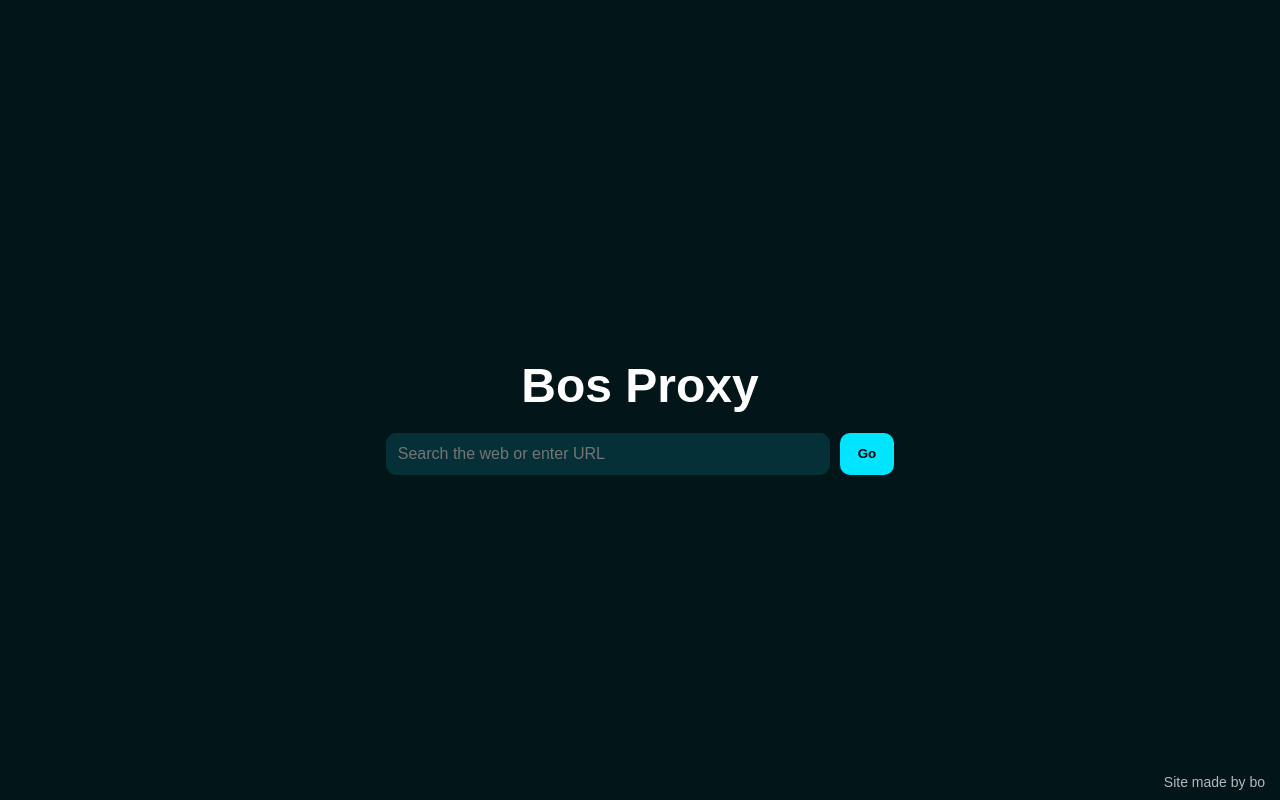
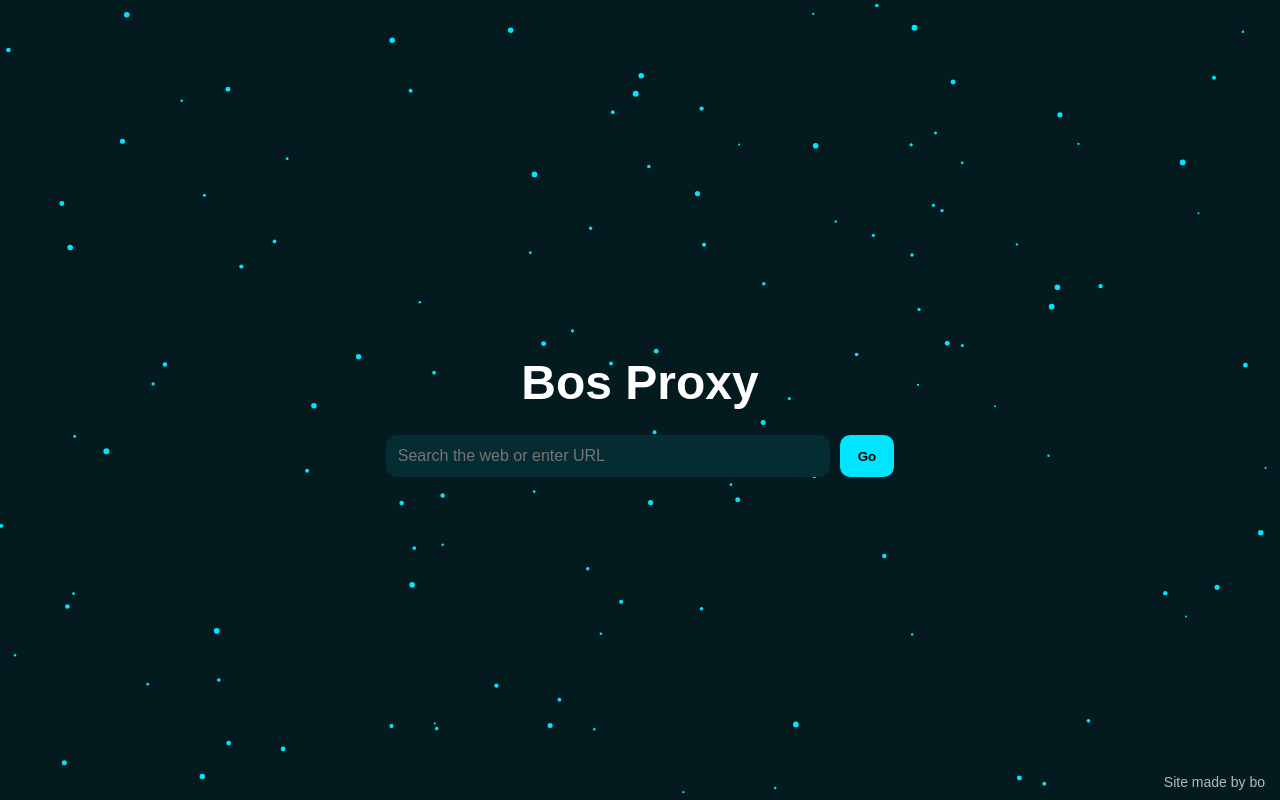
Before and after one commit to itzkiilm/newsite, a website: page index.html in a window 1280 px wide. Drawn offline with Linux system fonts and the light colour scheme.

Commit message:
Update index.html

```diff
--- a/index.html
+++ b/index.html
@@ -1,5 +1,5 @@
 <!DOCTYPE html>
-<html>
+<html lang="en">
 <head>
 <meta charset="UTF-8">
 <title>Bos Proxy</title>
@@ -15,10 +15,19 @@ height:100vh;
 display:flex;
 align-items:center;
 justify-content:center;
-background:#02161a;
+background:#031a1f;
 font-family:Arial;
 color:white;
 overflow:hidden;
+}
+
+canvas{
+position:fixed;
+top:0;
+left:0;
+width:100%;
+height:100%;
+z-index:-1;
 }
 
 .container{
@@ -27,7 +36,7 @@ text-align:center;
 
 h1{
 font-size:48px;
-margin-bottom:20px;
+margin-bottom:25px;
 }
 
 .searchbox{
@@ -40,7 +49,7 @@ width:420px;
 padding:12px;
 border-radius:10px;
 border:none;
-background:#053038;
+background:#062c33;
 color:white;
 font-size:16px;
 outline:none;
@@ -56,6 +65,10 @@ font-weight:bold;
 cursor:pointer;
 }
 
+button:hover{
+background:#00c7dd;
+}
+
 .credit{
 position:fixed;
 bottom:10px;
@@ -68,6 +81,8 @@ opacity:0.7;
 </head>
 
 <body>
+
+<canvas id="bg"></canvas>
 
 <div class="container">
 
@@ -83,6 +98,14 @@ opacity:0.7;
 <div class="credit">Site made by bo</div>
 
 <script>
+
+/* register ultraviolet service worker */
+
+if ('serviceWorker' in navigator) {
+navigator.serviceWorker.register('/uv/uv.sw.js');
+}
+
+/* search */
 
 function go(){
 
@@ -109,12 +132,55 @@ location.href = __uv$config.prefix + encoded
 }
 
 document.getElementById("urlInput").addEventListener("keydown", function(e){
-
 if(e.key === "Enter"){
 go()
 }
+})
+
+/* particle background */
+
+const canvas = document.getElementById("bg")
+const ctx = canvas.getContext("2d")
+
+canvas.width = window.innerWidth
+canvas.height = window.innerHeight
+
+let particles=[]
+
+for(let i=0;i<120;i++){
+particles.push({
+x:Math.random()*canvas.width,
+y:Math.random()*canvas.height,
+size:Math.random()*2+1,
+speed:Math.random()*0.6+0.2
+})
+}
+
+function animate(){
+
+ctx.clearRect(0,0,canvas.width,canvas.height)
+
+particles.forEach(p=>{
+
+p.y-=p.speed
+
+if(p.y<0){
+p.y=canvas.height
+p.x=Math.random()*canvas.width
+}
+
+ctx.fillStyle="#00e5ff"
+ctx.beginPath()
+ctx.arc(p.x,p.y,p.size,0,Math.PI*2)
+ctx.fill()
 
 })
+
+requestAnimationFrame(animate)
+
+}
+
+animate()
 
 </script>
 
```
